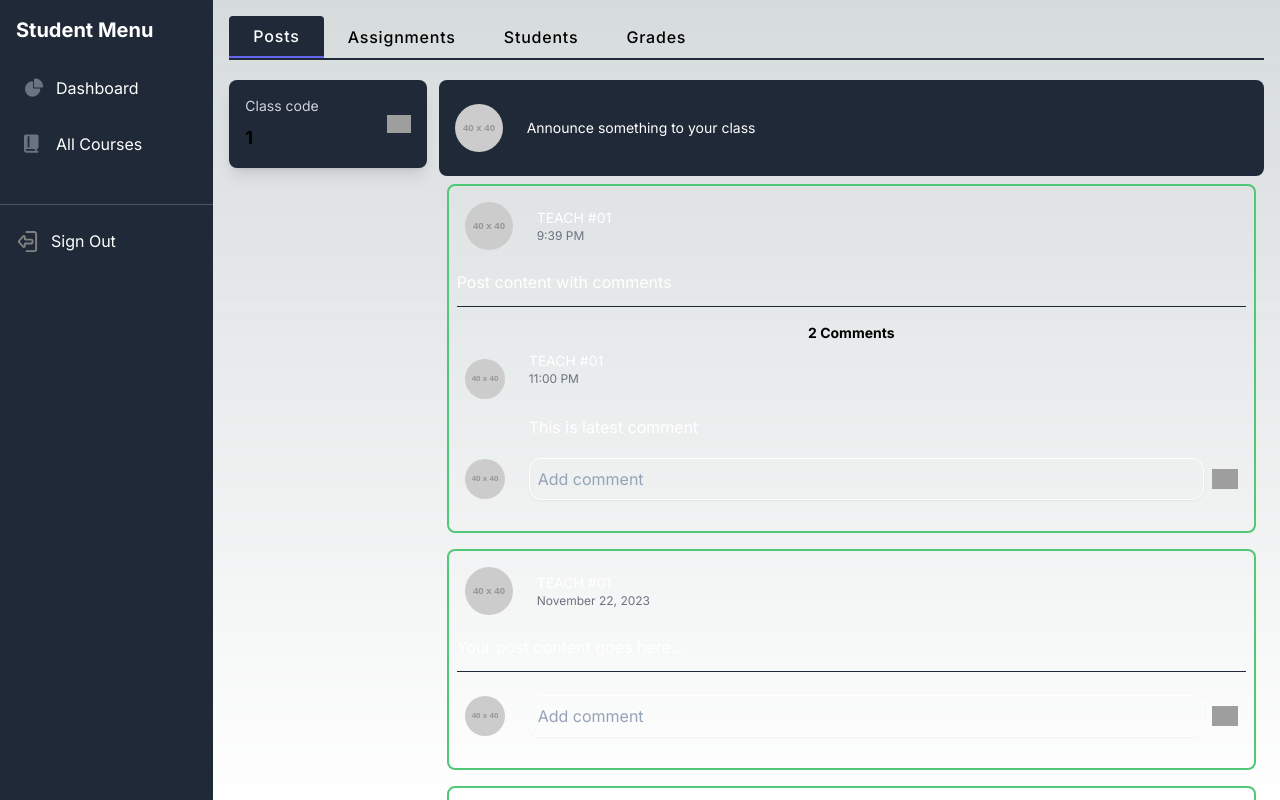
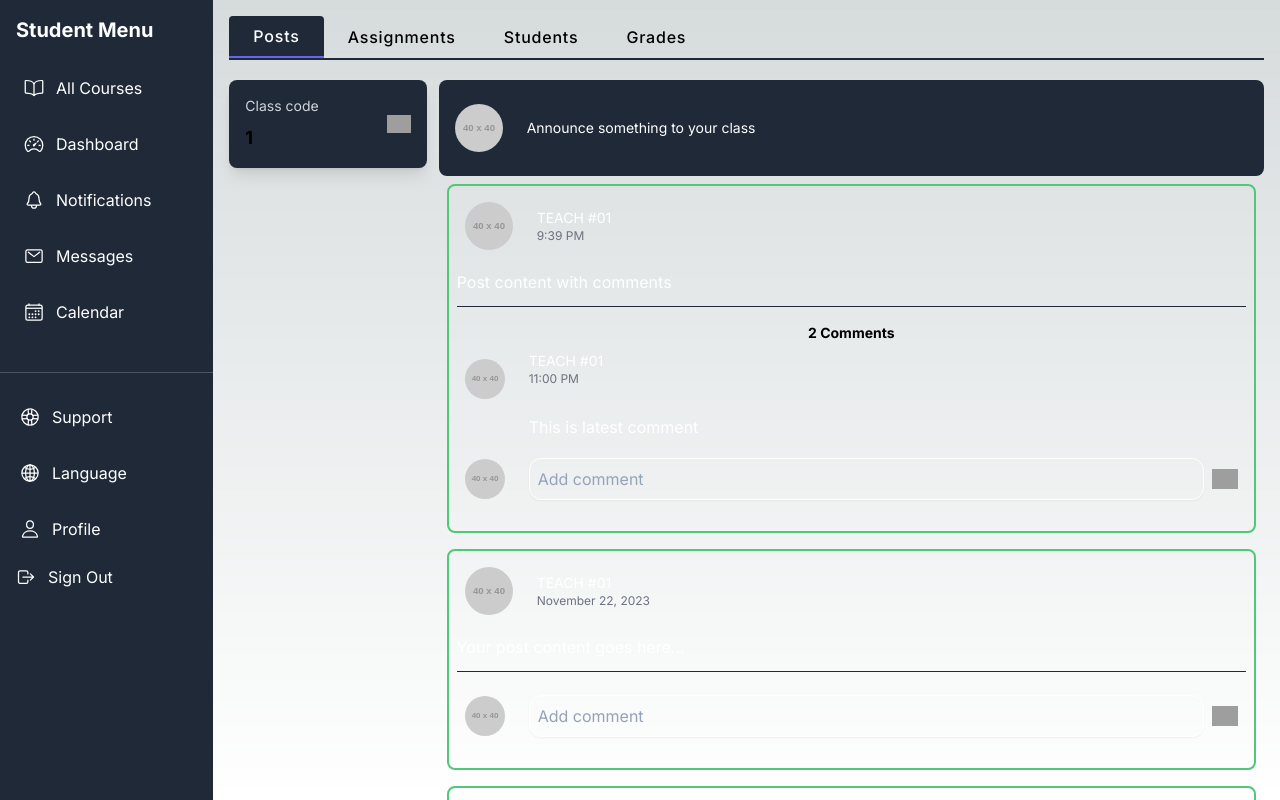
Before and after one commit to thetajwar2003/learning-made-simple-ui, a Next.js app: page /student/1 in a window 1280 px wide. Shown: the top 800 px of the page. Built offline with nearby package versions, Linux system fonts and the light colour scheme; grey boxes are pictures that could not be loaded.

Commit message:
Refactor Sidebar component and add new links

```diff
--- a/src/components/Sidebar.tsx
+++ b/src/components/Sidebar.tsx
@@ -1,17 +1,27 @@
 'use client';
 import React from 'react';
 import Link from 'next/link';
-
+import {
+  IoNotificationsOutline,
+  IoMailOutline,
+  IoCalendarOutline,
+  IoLibraryOutline,
+  IoPeopleOutline,
+  IoHelpBuoyOutline,
+  IoMegaphoneOutline,
+  IoDocumentTextOutline,
+  IoGlobeOutline,
+  IoPersonOutline,
+  IoBookOutline,
+  IoSpeedometerOutline,
+  IoLogOutOutline,
+} from 'react-icons/io5';
 interface SidebarProps {
   userType: 'Student' | 'Teacher';
 }
 
 export default function Sidebar({ userType }: SidebarProps) {
-  // Define the href based on the user type
   const allCoursesHref = userType === 'Student' ? '/student' : '/teacher';
-
-  // TODO: Handle the sign out button
-  // function handleSignOut() {}
 
   return (
     <div className='h-screen w-1/6 bg-gray-800 text-white' id='sidebar'>
@@ -22,40 +32,50 @@ export default function Sidebar({ userType }: SidebarProps) {
         </h2>
         <ul>
           <li className='py-2'>
-            <a
+            <Link
+              href={allCoursesHref}
+              className='flex items-center p-2 rounded-lg group hover:bg-primary hover:text-white'
+              id='all-courses'
+            >
+              <IoBookOutline className='w-5 h-5' />
+              <span className='ml-3'>All Courses</span>
+            </Link>
+          </li>
+          <li className='py-2'>
+            <Link
               href='/dashboard'
               className='flex items-center p-2 rounded-lg group hover:bg-primary hover:text-white'
               id='dashboard'
             >
-              <svg
-                className='w-5 h-5 text-gray-500 transition duration-75  group-hover:text-white '
-                aria-hidden='true'
-                xmlns='http://www.w3.org/2000/svg'
-                fill='currentColor'
-                viewBox='0 0 22 21'
-              >
-                <path d='M16.975 11H10V4.025a1 1 0 0 0-1.066-.998 8.5 8.5 0 1 0 9.039 9.039.999.999 0 0 0-1-1.066h.002Z' />
-                <path d='M12.5 0c-.157 0-.311.01-.565.027A1 1 0 0 0 11 1.02V10h8.975a1 1 0 0 0 1-.935c.013-.188.028-.374.028-.565A8.51 8.51 0 0 0 12.5 0Z' />
-              </svg>
+              <IoSpeedometerOutline className='w-5 h-5' />
               <span className='ml-3'>Dashboard</span>
-            </a>
+            </Link>
           </li>
           <li className='py-2'>
             <Link
-              href={allCoursesHref} // Set the href based on the user type
+              href='/notifications'
               className='flex items-center p-2 rounded-lg group hover:bg-primary hover:text-white'
-              id='all-courses'
             >
-              <svg
-                className='w-5 h-5 text-gray-500 transition duration-75  group-hover:text-white '
-                aria-hidden='true'
-                xmlns='http://www.w3.org/2000/svg'
-                fill='currentColor'
-                viewBox='0 0 22 21'
-              >
-                <path d='M16 14V2a2 2 0 0 0-2-2H2a2 2 0 0 0-2 2v15a3 3 0 0 0 3 3h12a1 1 0 0 0 0-2h-1v-2a2 2 0 0 0 2-2ZM4 2h2v12H4V2Zm8 16H3a1 1 0 0 1 0-2h9v2Z' />
-              </svg>
-              <span className='ml-3'>All Courses</span>
+              <IoNotificationsOutline className='w-5 h-5' />
+              <span className='ml-3'>Notifications</span>
+            </Link>
+          </li>
+          <li className='py-2'>
+            <Link
+              href='/messages'
+              className='flex items-center p-2 rounded-lg group hover:bg-primary hover:text-white'
+            >
+              <IoMailOutline className='w-5 h-5' />
+              <span className='ml-3'>Messages</span>
+            </Link>
+          </li>
+          <li className='py-2'>
+            <Link
+              href='/calendar'
+              className='flex items-center p-2 rounded-lg group hover:bg-primary hover:text-white'
+            >
+              <IoCalendarOutline className='w-5 h-5' />
+              <span className='ml-3'>Calendar</span>
             </Link>
           </li>
         </ul>
@@ -64,6 +84,40 @@ export default function Sidebar({ userType }: SidebarProps) {
       {/* Gray line */}
       <div className='border-t border-gray-600 my-4'></div>
 
+      <div>
+        <ul>
+          {/* New Links Below Gray Line */}
+          <li className='py-2'>
+            <Link
+              href='/support'
+              className='flex items-center p-2 rounded-lg group hover:bg-green-800 mx-3 hover:text-white'
+            >
+              <IoHelpBuoyOutline className='w-5 h-5' />
+              <span className='ml-3'>Support</span>
+            </Link>
+          </li>
+
+          <li className='py-2'>
+            <Link
+              href='/language'
+              className='flex items-center p-2 rounded-lg group hover:bg-green-800 mx-3 hover:text-white'
+            >
+              <IoGlobeOutline className='w-5 h-5' />
+              <span className='ml-3'>Language</span>
+            </Link>
+          </li>
+          <li className='py-2'>
+            <Link
+              href='/profile'
+              className='flex items-center p-2 rounded-lg group hover:bg-green-800 mx-3 hover:text-white'
+            >
+              <IoPersonOutline className='w-5 h-5' />
+              <span className='ml-3'>Profile</span>
+            </Link>
+          </li>
+        </ul>
+      </div>
+
       {/* Sign Out button */}
       <div className='mt-auto'>
         <Link
@@ -71,25 +125,8 @@ export default function Sidebar({ userType }: SidebarProps) {
           // onClick={handleSignOut}
           className='flex items-center p-2 rounded-lg group hover:bg-red-500 hover:text-white mx-2'
         >
-          <svg
-            width='23px'
-            viewBox='0 0 24 24'
-            fill='none'
-            xmlns='http://www.w3.org/2000/svg'
-          >
-            <path
-              fillRule='evenodd'
-              clipRule='evenodd'
-              d='M19 23H11C10.4477 23 10 22.5523 10 22C10 21.4477 10.4477 21 11 21H19C19.5523 21 20 20.5523 20 20V4C20 3.44772 19.5523 3 19 3L11 3C10.4477 3 10 2.55229 10 2C10 1.44772 10.4477 1 11 1L19 1C20.6569 1 22 2.34315 22 4V20C22 21.6569 20.6569 23 19 23Z'
-              fill='gray'
-            />
-            <path
-              fillRule='evenodd'
-              clipRule='evenodd'
-              d='M2.48861 13.3099C1.83712 12.5581 1.83712 11.4419 2.48862 10.6902L6.66532 5.87088C7.87786 4.47179 10.1767 5.32933 10.1767 7.18074L10.1767 9.00001H16.1767C17.2813 9.00001 18.1767 9.89544 18.1767 11V13C18.1767 14.1046 17.2813 15 16.1767 15L10.1767 15V16.8193C10.1767 18.6707 7.87786 19.5282 6.66532 18.1291L2.48861 13.3099ZM4.5676 11.3451C4.24185 11.7209 4.24185 12.2791 4.5676 12.6549L8.1767 16.8193V14.5C8.1767 13.6716 8.84827 13 9.6767 13L16.1767 13V11L9.6767 11C8.84827 11 8.1767 10.3284 8.1767 9.50001L8.1767 7.18074L4.5676 11.3451Z'
-              fill='gray'
-            />
-          </svg>
+          <IoLogOutOutline className='w-5 h-5' />
+
           <span className='ml-3'>Sign Out</span>
         </Link>
       </div>
```
